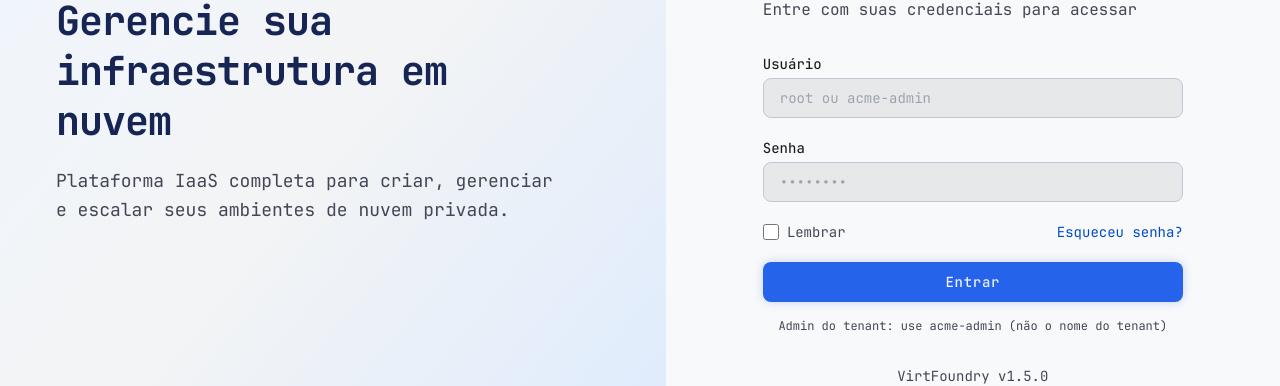
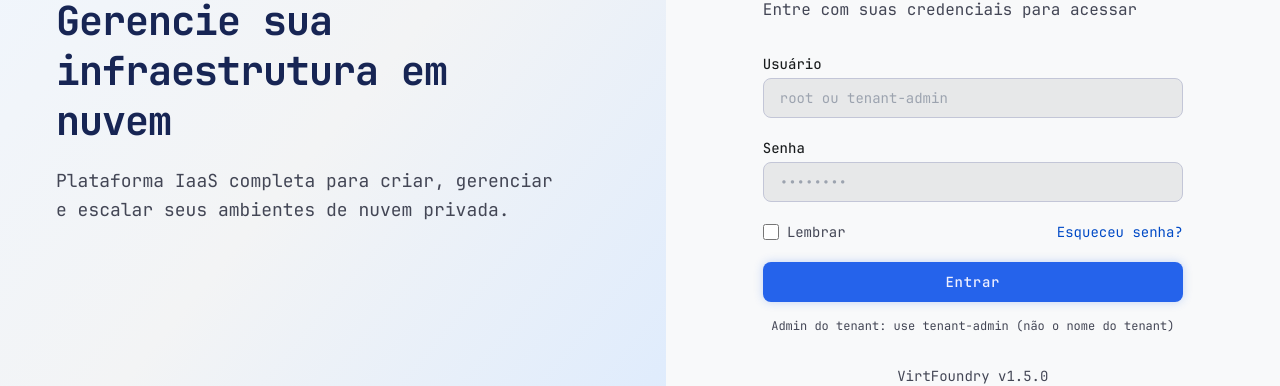
Before and after one commit to virtfoundry/core, a React (Vite) app in the folder ui/: page /login in a window 1280 px wide. Shown: the part 272-658 px from the top of the page. Built offline with nearby package versions, Linux system fonts and the light colour scheme; no server answers; the HTML template or start-up script is replaced by a standard one.

Commit message:
fix(ui): use generic tenant-admin in login hints (#58)
Avoid leaking real tenant slugs (e.g. acme) on the public login screen.

```diff
--- a/ui/src/lib/i18n.tsx
+++ b/ui/src/lib/i18n.tsx
@@ -86,7 +86,7 @@ const dict = {
     'login.support': 'Suporte',
     'login.tagline': 'Plataforma Cloud',
     'login.uptimeSla': 'SLA de disponibilidade',
-    'login.usernamePlaceholder': 'root ou acme-admin',
+    'login.usernamePlaceholder': 'root ou tenant-admin',
     'login.tenantAdminHint': 'Admin do tenant: use {slug}-admin (não o nome do tenant)',
     'dashboard.selectTenant': 'Selecione um tenant no header para ver o dashboard do ambiente.',
     'dashboard.subtitle': 'Visão geral do tenant · sincronização automática',
@@ -478,7 +478,7 @@ const dict = {
     'login.support': 'Support',
     'login.tagline': 'Cloud Platform',
     'login.uptimeSla': 'Uptime SLA',
-    'login.usernamePlaceholder': 'root or acme-admin',
+    'login.usernamePlaceholder': 'root or tenant-admin',
     'login.tenantAdminHint': 'Tenant admin: use {slug}-admin (not the tenant display name)',
     'dashboard.selectTenant': 'Select a tenant in the header to view the environment dashboard.',
     'dashboard.subtitle': 'Tenant overview · automatic sync',
--- a/ui/src/pages/Login.tsx
+++ b/ui/src/pages/Login.tsx
@@ -198,7 +198,7 @@ export function Login() {
               </form>
 
               <p className="mt-4 text-center text-xs text-on-surface-variant">
-                {t('login.tenantAdminHint').replace('{slug}', 'acme')}
+                {t('login.tenantAdminHint').replace('{slug}', 'tenant')}
               </p>
 
               <p className="mt-8 text-center text-sm text-on-surface-variant">{appVersionLabel()}</p>
--- a/ui/src/pages/Tenants.tsx
+++ b/ui/src/pages/Tenants.tsx
@@ -200,7 +200,7 @@ export function Tenants() {
                 setForm({ ...form, slug: e.target.value.toLowerCase() });
               }}
               className={formInputClass}
-              placeholder="acme"
+              placeholder="my-company"
             />
             <p className="mt-1 text-xs text-on-surface-variant">
               {t('tenants.adminHint').replace('{username}', form.slug ? `${form.slug}-admin` : '…-admin')}
```
